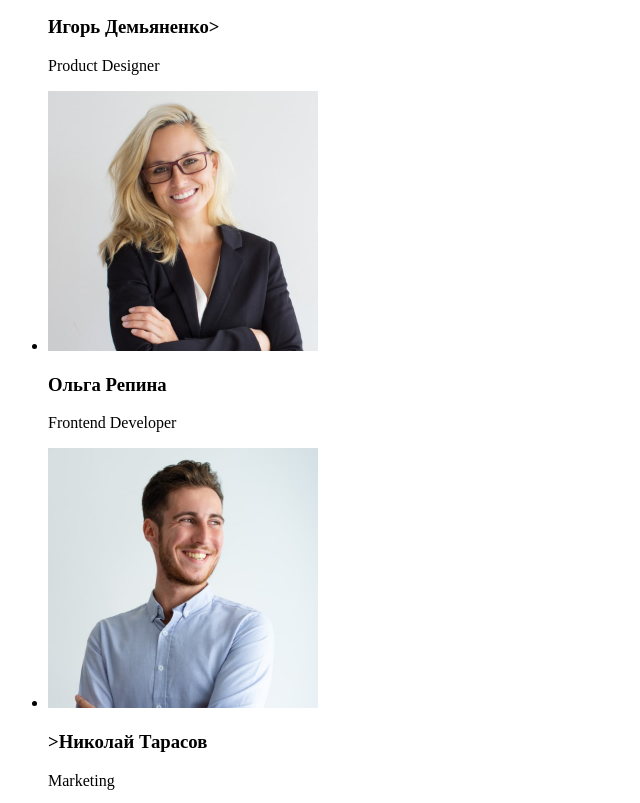
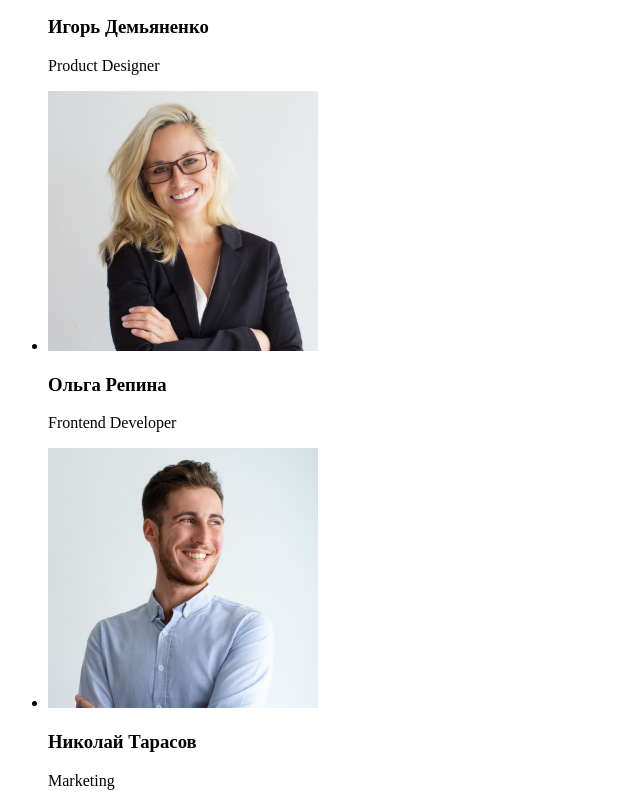
Before and after one commit to Daemon-L/goit-markup-hw-01, a plain HTML site: page index.html in a window 1280 px wide. Shown: the part 1943-2746 px from the top of the page, 0-640 px from the left. Drawn offline with Linux system fonts and the light colour scheme.

Commit message:
Исправляет опечатки в секции Наша команда

```diff
--- a/index.html
+++ b/index.html
@@ -87,7 +87,7 @@
             <ul>
                 <li>
                     <a href=""><img src="./images/team-1.jpg" alt="фотография Игоря" width="270"></a>
-                    <h3>Игорь Демьяненко></h3>
+                    <h3>Игорь Демьяненко</h3>
                     <p>Product Designer</p>
                 </li>
                 <li>
@@ -97,7 +97,7 @@
                 </li>
                 <li>
                     <a href=""><img src="./images/team-3.jpg" alt="фотография Николая" width="270"></a>
-                    <h3>>Николай Тарасов</h3>
+                    <h3>Николай Тарасов</h3>
                     <p>Marketing</p>
                 </li>
                 <li>
```
